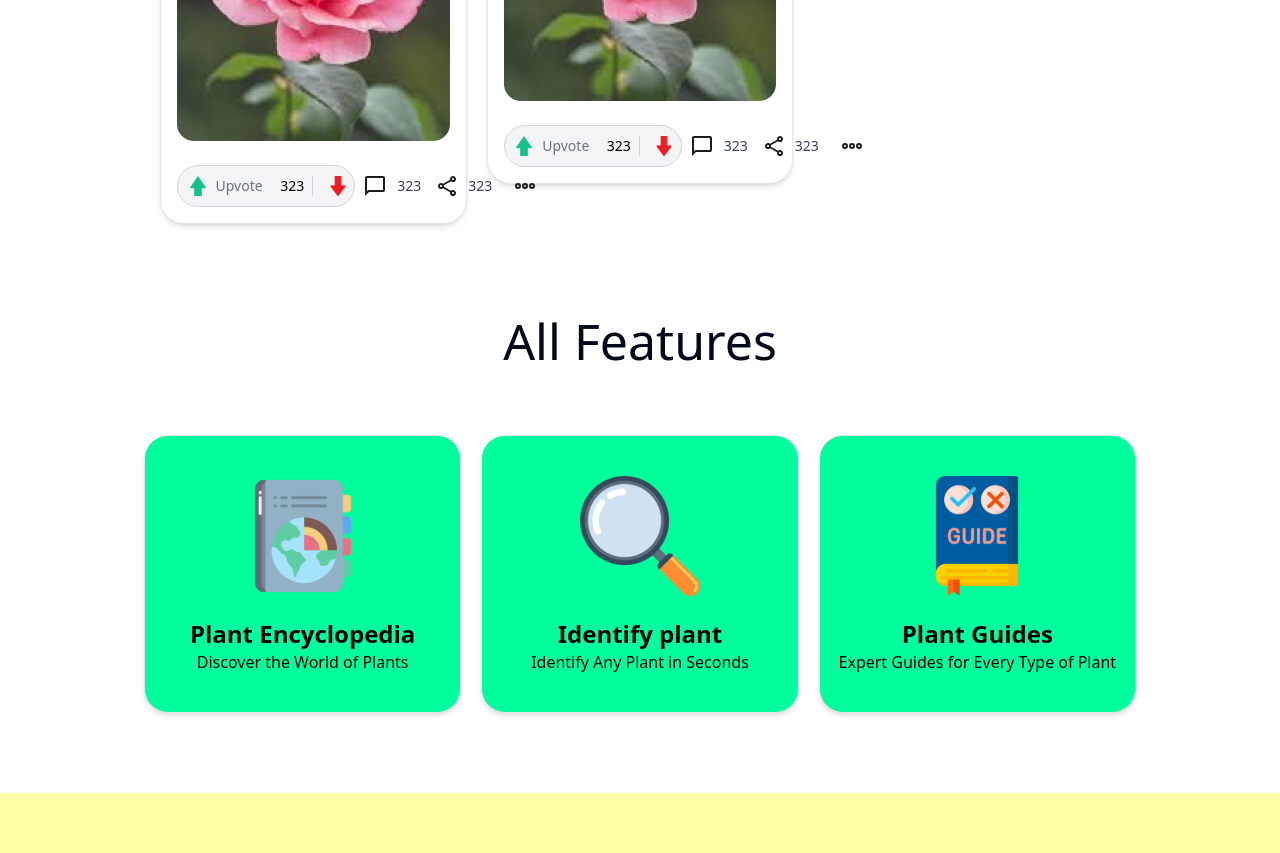
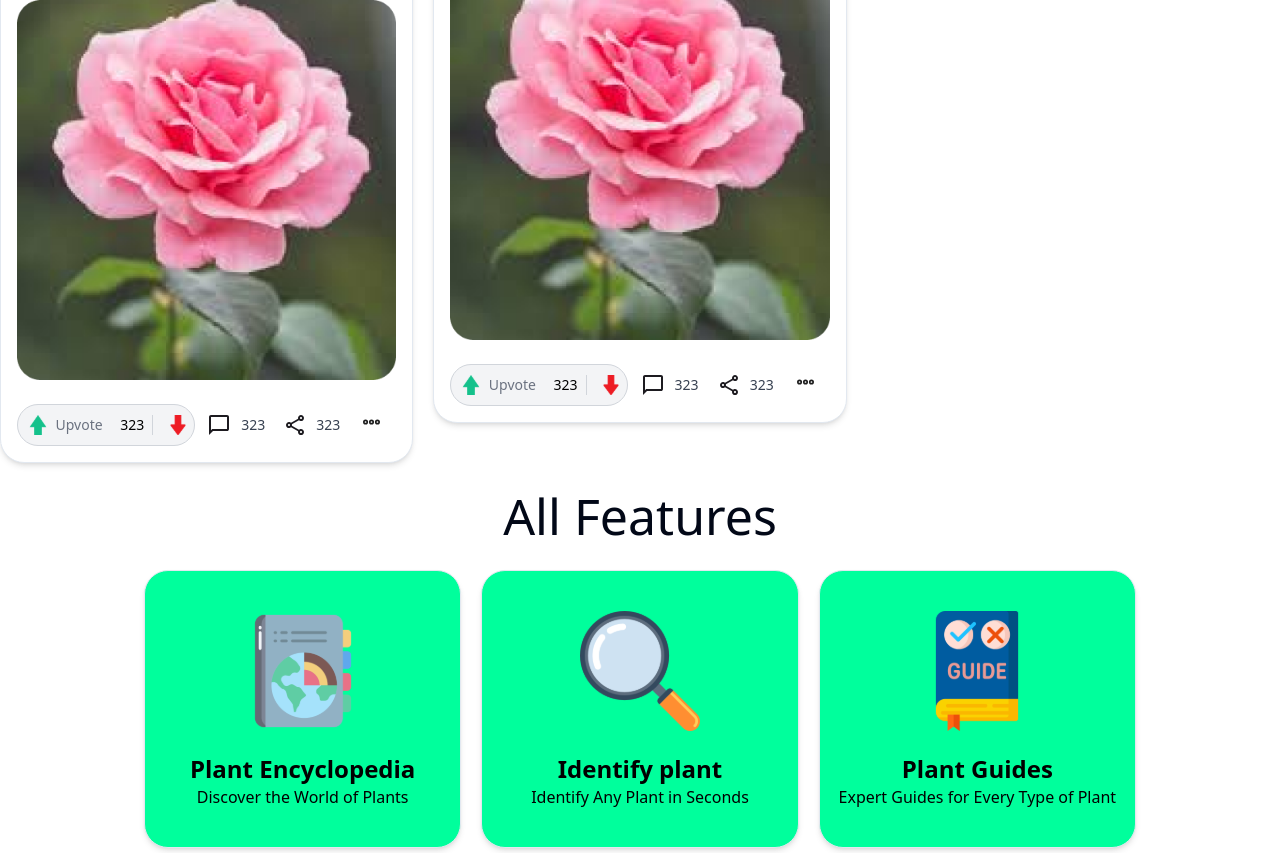
Before and after one commit to tungnk123/plant-guru-nextjs, a Next.js app: page / in a window 1280 px wide. Shown: the part 1940-2793 px from the top of the page. Built offline with nearby package versions, Linux system fonts and the light colour scheme.

Commit message:
Fix size problem in PostCard

```diff
--- a/app/components/home/PostCard.tsx
+++ b/app/components/home/PostCard.tsx
@@ -1,17 +1,17 @@
-import React from 'react';
-import VoteButton from './VoteButton';
-import Image from 'next/image';
-import { Button } from '@/components/ui/button';
+import React from 'react'
+import VoteButton from './VoteButton'
+import Image from 'next/image'
+import { Button } from '@/components/ui/button'
 
 interface PostCardProps {
-  userName: string;
-  userAvatar: string;
-  title: string;
-  description: string;
-  imageUrl: string;
-  upvotes: number;
-  comments: number;
-  shares: number;
+  userName: string
+  userAvatar: string
+  title: string
+  description: string
+  imageUrl: string
+  upvotes: number
+  comments: number
+  shares: number
 }
 
 const PostCard: React.FC<PostCardProps> = ({
@@ -22,40 +22,35 @@ const PostCard: React.FC<PostCardProps> = ({
   imageUrl,
   upvotes,
   comments,
-  shares,
+  shares
 }) => {
-
-  const handleComment = () => {
-
-  };
-
-  const handleShare = () => {
-
-  };
-
-  const handleMore = () => {
-
-  };
+  const handleComment = () => {}
+  const handleShare = () => {}
+  const handleMore = () => {}
 
   return (
-    <div className="border aspect-square w-full rounded-3xl shadow-md p-4 bg-white">
-      <div className="flex items-center justify-between mb-5">
-        <div className="flex items-center space-x-2">
+    <div className='aspect-square w-full rounded-3xl border bg-white p-4 shadow-md'>
+      <div className='mb-5 flex items-center justify-between'>
+        <div className='flex items-center space-x-2'>
           <Image
             src={userAvatar}
             alt={userName}
             width={32}
             height={32}
-            className="w-8 h-8 rounded-full mr-2"
+            className='mr-2 h-8 w-8 rounded-full'
           />
-          <span className="font-semibold text-gray-800">{userName}</span>
+          <span className='font-semibold text-gray-800'>{userName}</span>
         </div>
-        <Button className="text-gray-400 bg-transparent shadow-none hover:bg-transparent">✕</Button>
+        <Button className='bg-transparent text-gray-400 shadow-none hover:bg-transparent'>
+          ✕
+        </Button>
       </div>
 
-      <div className="mb-6">
-        <h3 className="text-lg font-bold text-gray-900">{title}</h3>
-        <p className="text-sm text-gray-600 overflow-hidden line-clamp-3">{description}</p>
+      <div className='mb-6'>
+        <h3 className='text-lg font-bold text-gray-900'>{title}</h3>
+        <p className='line-clamp-3 overflow-hidden text-sm text-gray-600'>
+          {description}
+        </p>
       </div>
 
       <Image
@@ -63,39 +58,57 @@ const PostCard: React.FC<PostCardProps> = ({
         alt={title}
         height={478}
         width={478}
-        className="rounded-lg mb-6 object-cover"
+        className='mb-6 rounded-lg object-cover'
       />
 
-      <div className="flex items-center justify-between text-sm text-gray-500">
-        <div className="flex items-center space-x-1">
-          <div className="flex items-center justify-between text-sm text-gray-500">
-            <VoteButton initialVotes={upvotes}></VoteButton>
-          </div>
+      <div className='flex justify-between text-sm text-gray-500'>
+        <div className='flex items-center space-x-2'>
+          <VoteButton initialVotes={upvotes} />
+
           <Button
-            className="flex items-center space-x-1 bg-transparent shadow-none hover:bg-transparent text-gray-700"
-            onClick={handleComment}>
-            <Image src="/images/img_chat_bubble_icon.svg" height={20} width={20} alt="Comments" className="w-5 h-5" />
+            className='flex items-center space-x-1 bg-transparent text-gray-700 shadow-none hover:bg-transparent'
+            onClick={handleComment}
+          >
+            <Image
+              src='/images/img_chat_bubble_icon.svg'
+              height={20}
+              width={20}
+              alt='Comments'
+              className='h-5 w-5'
+            />
             <span>{comments}</span>
           </Button>
 
           <Button
-            className="flex items-center space-x-1 bg-transparent shadow-none hover:bg-transparent text-gray-700"
-            onClick={handleShare}>
-            <Image src="/images/img_share_icon.svg" height={20} width={20} alt="Share" className="w-5 h-5" />
+            className='flex items-center space-x-1 bg-transparent text-gray-700 shadow-none hover:bg-transparent'
+            onClick={handleShare}
+          >
+            <Image
+              src='/images/img_share_icon.svg'
+              height={20}
+              width={20}
+              alt='Share'
+              className='h-5 w-5'
+            />
             <span>{shares}</span>
           </Button>
         </div>
+
         <Button
-          className="text-gray-700 bg-transparent shadow-none hover:bg-transparent"
-          onClick={handleMore}>
-          <div className="relative w-5 h-5">
-            <Image src="/images/img_more_icon.svg" height={20} width={20} alt="More options" className="w-5 h-5" />
-          </div>
-
+          className='bg-transparent text-gray-700 shadow-none hover:bg-transparent'
+          onClick={handleMore}
+        >
+          <Image
+            src='/images/img_more_icon.svg'
+            height={20}
+            width={20}
+            alt='More options'
+            className='h-5 w-5'
+          />
         </Button>
       </div>
     </div>
-  );
-};
+  )
+}
 
-export default PostCard;
+export default PostCard
--- a/app/home/PostSection.tsx
+++ b/app/home/PostSection.tsx
@@ -1,90 +1,88 @@
 'use client'
-import React from 'react';
-import PostCard from '@/app/components/home/PostCard';
-import ButtonCard from '../components/home/ButtonCard';
-import Footer from '../components/home/Footer';
-import Link from 'next/link';
-import Head from 'next/head';
+import React from 'react'
+import PostCard from '@/app/components/home/PostCard'
+import ButtonCard from '../components/home/ButtonCard'
+import Footer from '../components/home/Footer'
+import Link from 'next/link'
+import Head from 'next/head'
 
 const PostSection = () => {
   const posts = [
     {
-      userName: "Tung Doan",
-      userAvatar: "/images/img_default_user_avatar.png",
-      title: "Rose flower",
-      description: "Some beautifulSome beautiful flowerSome beautiful flowerSome beautiful flowerSome beautiful flowerSome beautiful flowerSome beautiful flowerSome beautiful flowerSome beautiful flower flowerSome beautiful flowerSome beautiful flowerSome beautiful flowerSome beautiful flower",
-      imageUrl: "/images/img_default_post.png", // Replace with actual image paths
+      userName: 'Tung Doan',
+      userAvatar: '/images/img_default_user_avatar.png',
+      title: 'Rose flower',
+      description:
+        'Some beautifulSome beautiful flowerSome beautiful flowerSome beautiful flowerSome beautiful flowerSome beautiful flowerSome beautiful flowerSome beautiful flowerSome beautiful flower flowerSome beautiful flowerSome beautiful flowerSome beautiful flowerSome beautiful flower',
+      imageUrl: '/images/img_default_post.png', // Replace with actual image paths
       upvotes: 323,
       comments: 323,
-      shares: 323,
+      shares: 323
     },
     {
-      userName: "Tung Doan",
-      userAvatar: "/images/img_default_user_avatar.png",
-      title: "Rose flower",
-      description: "Some beautiful flowerSome beautiful flowerSome beautiful flower",
-      imageUrl: "/images/img_default_post.png", // Replace with actual image paths
+      userName: 'Tung Doan',
+      userAvatar: '/images/img_default_user_avatar.png',
+      title: 'Rose flower',
+      description:
+        'Some beautiful flowerSome beautiful flowerSome beautiful flower',
+      imageUrl: '/images/img_default_post.png', // Replace with actual image paths
       upvotes: 323,
       comments: 323,
-      shares: 323,
+      shares: 323
     },
     {
-      userName: "Tung Doan",
-      userAvatar: "/images/img_default_user_avatar.png",
-      title: "Rose flower",
-      description: "Some beautiful flowerSome beautiful flowerSome beautiful flowerSome beautiful flowerSome beautiful flower",
-      imageUrl: "/images/img_default_post.png", // Replace with actual image paths
+      userName: 'Tung Doan',
+      userAvatar: '/images/img_default_user_avatar.png',
+      title: 'Rose flower',
+      description:
+        'Some beautiful flowerSome beautiful flowerSome beautiful flowerSome beautiful flowerSome beautiful flower',
+      imageUrl: '/images/img_default_post.png', // Replace with actual image paths
       upvotes: 323,
       comments: 323,
-      shares: 323,
+      shares: 323
     },
     {
-      userName: "Tung Doan",
-      userAvatar: "/images/img_default_user_avatar.png",
-      title: "Rose flower",
-      description: "Some beautiful flower Some beautiful flower Some beautiful flower Some beautiful flower Some beautiful flower Some beautiful flower Some beautiful flower Some beautiful flower Some beautiful flower Some beautiful flower Some beautiful flower Some beautiful flower",
-      imageUrl: "/images/img_default_post.png", // Replace with actual image paths
+      userName: 'Tung Doan',
+      userAvatar: '/images/img_default_user_avatar.png',
+      title: 'Rose flower',
+      description:
+        'Some beautiful flower Some beautiful flower Some beautiful flower Some beautiful flower Some beautiful flower Some beautiful flower Some beautiful flower Some beautiful flower Some beautiful flower Some beautiful flower Some beautiful flower Some beautiful flower',
+      imageUrl: '/images/img_default_post.png', // Replace with actual image paths
       upvotes: 323,
       comments: 323,
-      shares: 323,
+      shares: 323
     },
     {
-      userName: "Tung Doan",
-      userAvatar: "/images/img_default_user_avatar.png",
-      title: "Rose flower",
-      description: "Some beautiful flower",
-      imageUrl: "/images/img_default_post.png", // Replace with actual image paths
+      userName: 'Tung Doan',
+      userAvatar: '/images/img_default_user_avatar.png',
+      title: 'Rose flower',
+      description: 'Some beautiful flower',
+      imageUrl: '/images/img_default_post.png', // Replace with actual image paths
       upvotes: 323,
       comments: 323,
-      shares: 323,
-    },
-  ];
+      shares: 323
+    }
+  ]
 
   const buttons = [
     {
-      title: "Plant Encyclopedia",
-      subtitle: "Discover the World of Plants",
-      icon: "/images/img_encyclopedia.svg",
-      onClick: () => {
-
-      }
+      title: 'Plant Encyclopedia',
+      subtitle: 'Discover the World of Plants',
+      icon: '/images/img_encyclopedia.svg',
+      onClick: () => {}
     },
     {
-      title: "Identify plant ",
-      subtitle: "Identify Any Plant in Seconds",
-      icon: "/images/img_identify_plant.svg",
-      onClick: () => {
-
-      }
+      title: 'Identify plant ',
+      subtitle: 'Identify Any Plant in Seconds',
+      icon: '/images/img_identify_plant.svg',
+      onClick: () => {}
     },
     {
-      title: "Plant Guides",
-      subtitle: "Expert Guides for Every Type of Plant",
-      icon: "/images/img_plant_guide.svg",
-      onClick: () => {
-
+      title: 'Plant Guides',
+      subtitle: 'Expert Guides for Every Type of Plant',
+      icon: '/images/img_plant_guide.svg',
+      onClick: () => {}
     }
-    },
   ]
 
   return (
@@ -93,25 +91,31 @@ const PostSection = () => {
         <title>Plant GURU</title>
       </Head>
 
-      <span className="flex justify-center mb-24 font-medium text-[50px] font-inter">Plants shared by community</span>
+      <div className="container mx-auto flex flex-col items-center space-y-4 rounded-3xl py-6">
+        <span className='font-inter mb-24 flex justify-center text-[40px] font-medium'>
+          Plants shared by community
+        </span>
 
-      <div className="grid grid-cols-1 sm:grid-cols-2 md:grid-cols-3 gap-x-5 gap-y-5 px-40 mb-20">
+        <div className='mb-20 grid grid-cols-1 gap-x-5 gap-y-5 sm:grid-cols-2 md:grid-cols-3'>
           {posts.map((post, index) => (
             <PostCard key={index} {...post} />
           ))}
         </div>
 
-      <span className="flex justify-center mb-14 font-medium text-[50px] font-inter">All Features</span>
+        <span className='font-inter mb-14 flex justify-center text-[50px] font-medium'>
+          All Features
+        </span>
 
-      <div className="grid grid-cols-1 sm:grid-cols-2 md:grid-cols-3 gap-5 px-36 mb-20">
+        <div className='mb-20 grid grid-cols-1 gap-5 px-36 sm:grid-cols-2 md:grid-cols-3'>
           {buttons.map((button, index) => (
             <ButtonCard key={index} {...button}></ButtonCard>
           ))}
         </div>
+      </div>
 
       <Footer></Footer>
     </div>
-  );
-};
+  )
+}
 
-export default PostSection;
+export default PostSection
```
Lines whose indentation alone changed are shown as unchanged.
